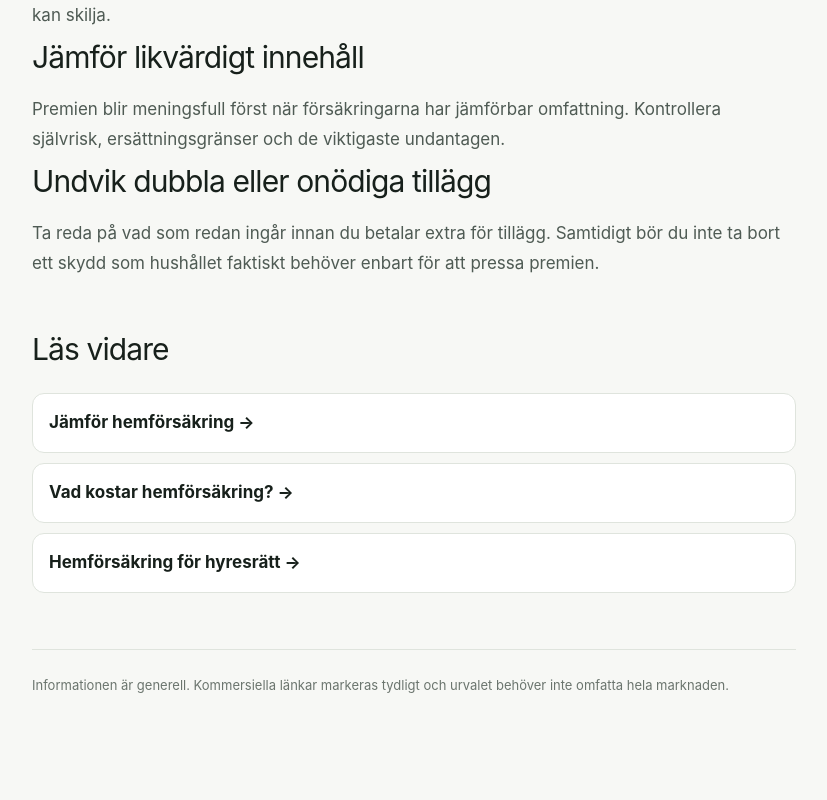
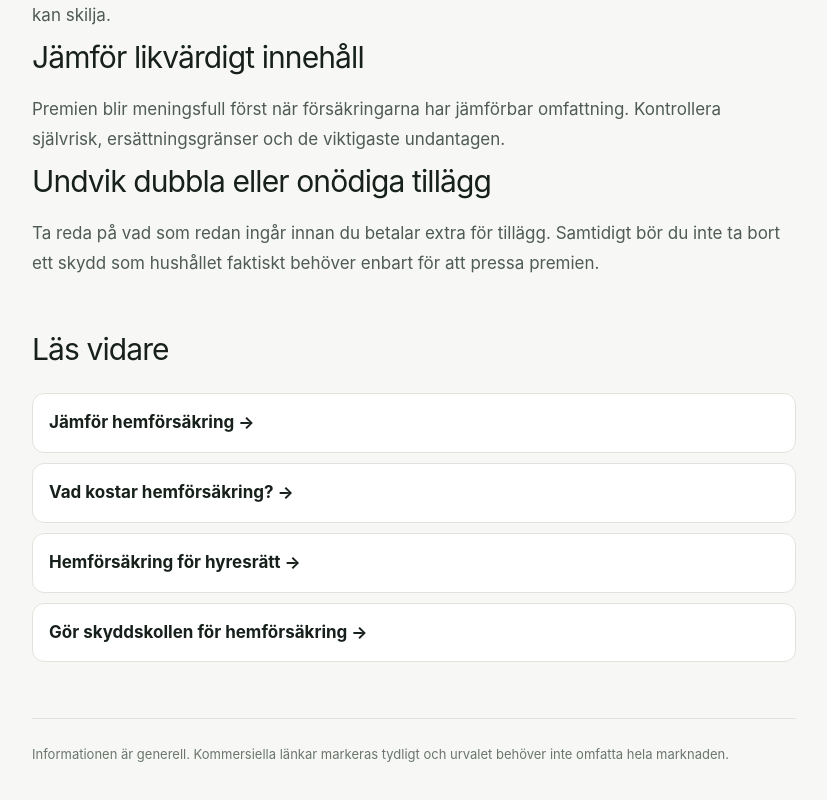
Before and after one commit to arvidlandin-cpu/sankkostnaden, a Next.js app: page /forsakring/hemforsakring-bostadsratt in a window 1280 px wide. Shown: the part 1496-2296 px from the top of the page, without its empty margins (226-1053 px from the left). Before the commit the page ends 2256 px from the top, so only its background shows below. Built offline with nearby package versions, Linux system fonts and the light colour scheme.

Commit message:
Internal links: connect home insurance guide to protection check

```diff
--- a/pages/forsakring/hemforsakring-bostadsratt.tsx
+++ b/pages/forsakring/hemforsakring-bostadsratt.tsx
@@ -10,7 +10,7 @@ export default function Page() {
       category='forsakring' intent='home'
       bullets={['Kontrollera hur bostadsrättsskyddet är ordnat', 'Jämför premie och självrisk tillsammans', 'Se ersättningsgränser och undantag', 'Kontrollera allrisk, reseskydd och andra tillägg']}
       sections={[{ heading: 'Bostadsrätten kräver en extra kontrollpunkt', body: 'Utöver vanligt hemförsäkringsskydd behöver den som bor i bostadsrätt kontrollera hur skyddet för själva bostadsrätten är löst och om föreningen har ett kollektivt upplägg. Förutsättningarna kan skilja.' }, { heading: 'Jämför likvärdigt innehåll', body: 'Premien blir meningsfull först när försäkringarna har jämförbar omfattning. Kontrollera självrisk, ersättningsgränser och de viktigaste undantagen.' }, { heading: 'Undvik dubbla eller onödiga tillägg', body: 'Ta reda på vad som redan ingår innan du betalar extra för tillägg. Samtidigt bör du inte ta bort ett skydd som hushållet faktiskt behöver enbart för att pressa premien.' }]}
-      related={[{ href: '/forsakring/jamfor-hemforsakring/', label: 'Jämför hemförsäkring' }, { href: '/forsakring/vad-kostar-hemforsakring/', label: 'Vad kostar hemförsäkring?' }, { href: '/forsakring/hemforsakring-hyresratt/', label: 'Hemförsäkring för hyresrätt' }]}
+      related={[{ href: '/forsakring/jamfor-hemforsakring/', label: 'Jämför hemförsäkring' }, { href: '/forsakring/vad-kostar-hemforsakring/', label: 'Vad kostar hemförsäkring?' }, { href: '/forsakring/hemforsakring-hyresratt/', label: 'Hemförsäkring för hyresrätt' }, { href: '/forsakring/hemforsakring-skyddskoll/', label: 'Gör skyddskollen för hemförsäkring' }]}
     />
   );
 }
```
